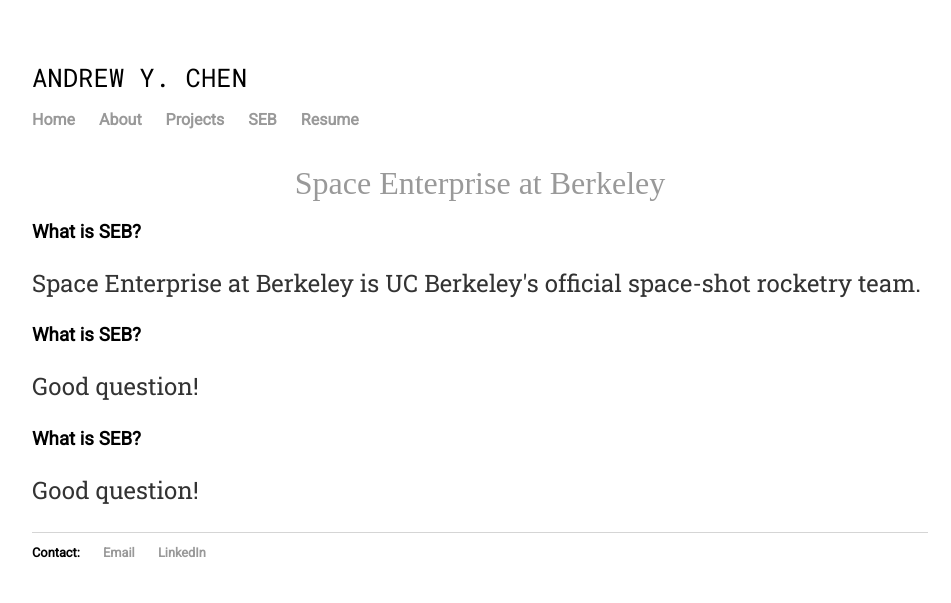
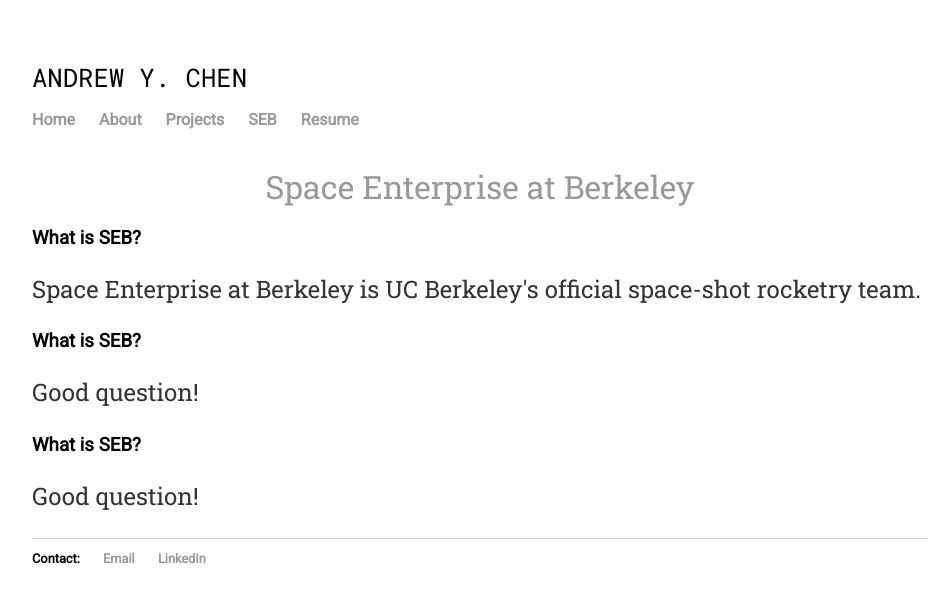
Before and after one commit to carbonheliumnitrogen/carbonheliumnitrogen.github.io, a Jekyll site: the page built from seb.html, in a window 1280 px wide. Shown: the top 603 px of the page, without its empty margins (160-1111 px from the left). Built offline with Jekyll 4.4.1, drawn with Linux system fonts in a browser that asks for light colours.

Commit message:
Update seb.html

```diff
--- a/seb.html
+++ b/seb.html
@@ -5,7 +5,7 @@
 <head>
 <style>
 
-.top {text-align: center; font-size: 2em;}
+.top {text-align: center; font-size: 2em; font-family: Roboto Slab; font-color: #003262;}
 
 </style>
 </head>
```
